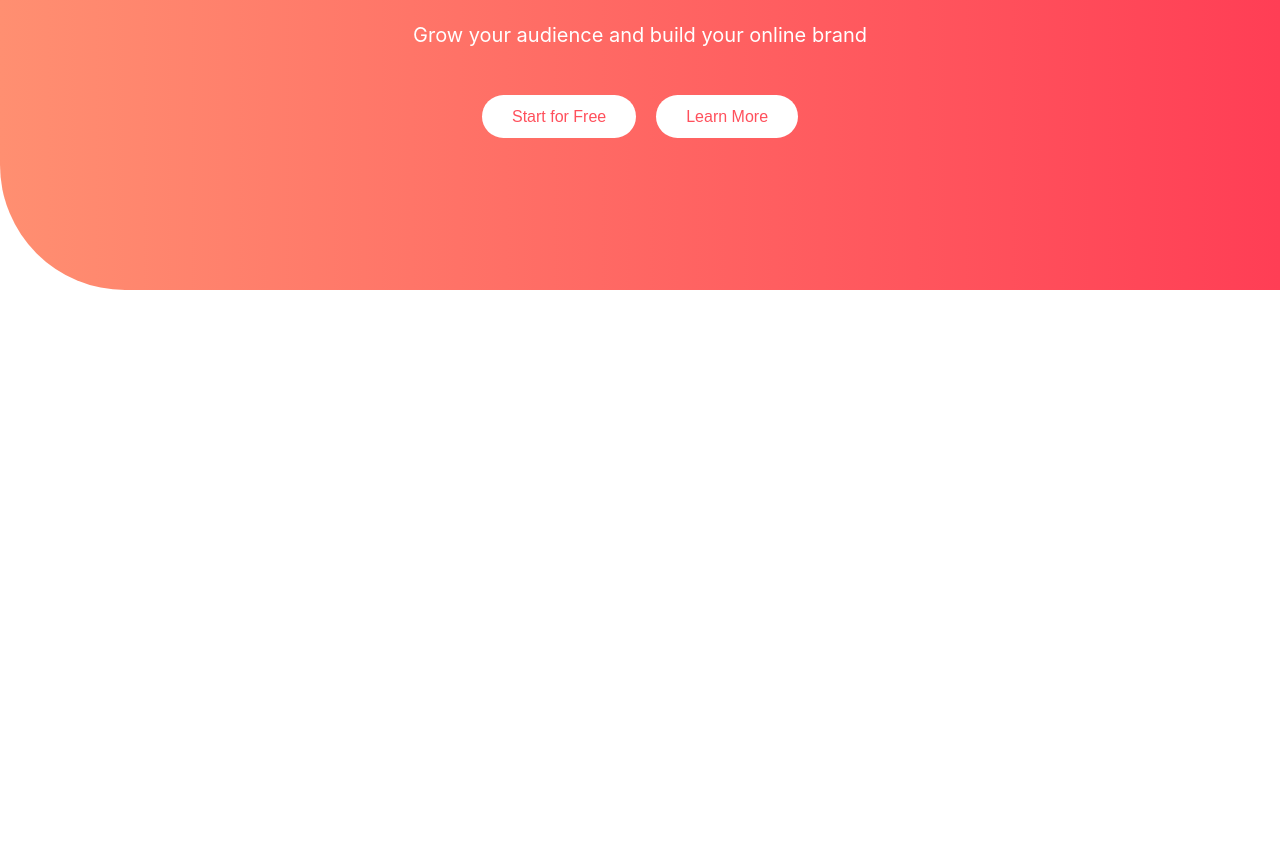
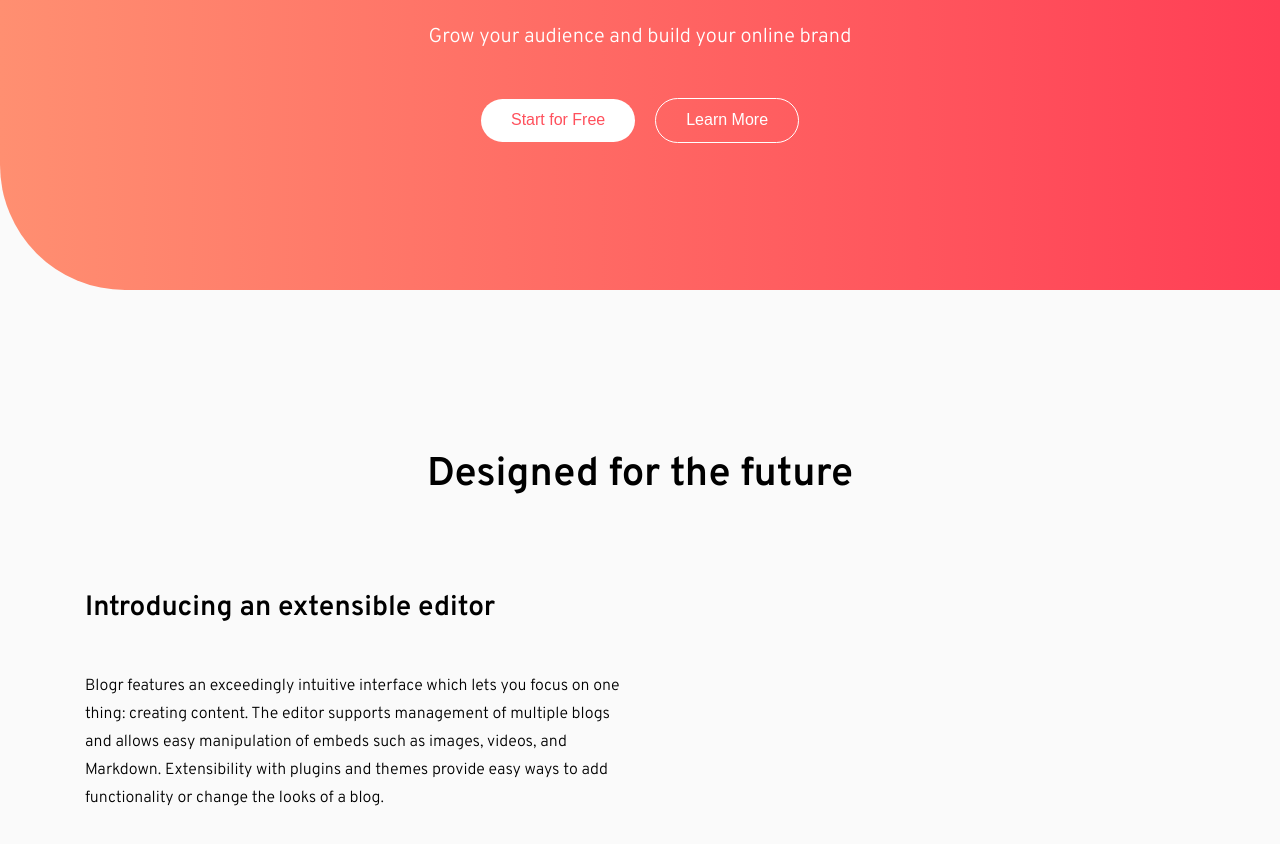
Before and after one commit to AntonCC/blogr, a React (Create React App) app: page / in a window 1280 px wide. Shown: the part 310-1154 px from the top of the page. Before the commit the page ends 800 px from the top, so only its background shows below. Built offline with nearby package versions, Linux system fonts and the light colour scheme.

Commit message:
Starting work on banner

```diff
--- a/public/index.html
+++ b/public/index.html
@@ -24,6 +24,8 @@
       work correctly both with client-side routing and a non-root public URL.
       Learn how to configure a non-root public URL by running `npm run build`.
     -->
+    <link rel="preconnect" href="https://fonts.gstatic.com">
+    <link href="https://fonts.googleapis.com/css2?family=Overpass:wght@300;600&display=swap" rel="stylesheet">
     <title>React App</title>
   </head>
   <body>
--- a/src/App.tsx
+++ b/src/App.tsx
@@ -9,7 +9,6 @@ const routes =[
 ]
 
 const App = () => {
-
   return (
     <div className="App">
       <Navbar />
--- /dev/null
+++ b/src/components/banner/banner.tsx
@@ -0,0 +1,26 @@
+import React from 'react'
+import { StyledBanner } from './styledBanner'
+import { Container } from '../../styledGeneral/styledGeneral'
+
+const Banner = () => {
+  return (
+    <StyledBanner>
+      <Container>
+        <h2>Designed for the future</h2>
+        <div className="content">
+          <div className="text">
+            <h4>Introducing an extensible editor</h4>
+            <p>
+              Blogr features an exceedingly intuitive interface which lets you focus on one thing: creating content. The editor supports management of multiple blogs and allows easy manipulation of embeds such as images, videos, and Markdown. Extensibility with plugins and themes provide easy ways to add functionality or change the looks of a blog.
+            </p>
+          </div>
+          <div className="img-container">
+
+          </div>
+        </div>
+      </Container>
+    </StyledBanner>
+  )
+}
+
+export default Banner;
--- /dev/null
+++ b/src/components/banner/styledBanner.tsx
@@ -0,0 +1,35 @@
+import styled from 'styled-components'
+
+export const StyledBanner = styled.div`
+  width: 100%;
+  padding: 16rem 0;
+  .general-container {
+    display: flex;
+    flex-direction: column;
+    justify-content: center;
+    align-items: center;
+    h2 {
+      font-size: 4rem;
+      margin-bottom: 9rem;
+      font-weight: 600;
+    }
+    .content {
+      width: 100%;
+      display: flex;
+      justify-content: flex-start;
+      align-items: center;
+      .text {
+        max-width: 540px;
+        h4 {
+          font-size: 2.8rem;
+          margin-bottom: 4.6rem;
+          font-weight: 600;
+        }
+        p {
+          font-size: 1.6rem;
+          line-height: 2.8rem;
+        }
+      }
+    }
+  }
+`
--- a/src/components/button/button.tsx
+++ b/src/components/button/button.tsx
@@ -1,7 +1,16 @@
 import React from 'react'
-import styled from 'styled-components'
+import styled, { css } from 'styled-components'
 
-const StyledButton = styled.button`
+interface Props {
+  inverse?: boolean,
+  children: React.ReactNode
+}
+
+interface ButtonProps {
+  inverse?: boolean
+}
+
+const StyledButton = styled.button<ButtonProps>`
   background: none;
   outline: none;
   border: none;
@@ -11,14 +20,24 @@ const StyledButton = styled.button`
   color: #FF505C;
   font-size: 1.6rem;
   margin: 0 1rem;
+  cursor: pointer;
+  transition: transform 65ms ease-in;
+  ${({ inverse }) =>
+    inverse &&
+      css`
+        border: 1px solid ${({ theme }) => theme.colors.white};
+        background: none;
+        color: ${({ theme }) => theme.colors.white};
+      `}
+  &:hover {
+    transform: scale(1.075)
+  }
 `
-interface Props {
-  children: React.ReactNode
-}
 
-const Button: React.FC<Props> = ({ children }) => {
+
+const Button: React.FC<Props> = ({ inverse, children }) => {
   return (
-    <StyledButton>
+    <StyledButton inverse={inverse}>
       { children }
     </StyledButton>
   )
--- a/src/components/landing/landing.tsx
+++ b/src/components/landing/landing.tsx
@@ -39,7 +39,7 @@ const Landing = () => {
         <p>Grow your audience and build your online brand</p>
         <div className="button-cta">
           <Button>Start for Free</Button>
-          <Button>Learn More</Button>
+          <Button inverse>Learn More</Button>
         </div>
       </div>
     </StyledLanding>
--- a/src/components/navbar/navbar.tsx
+++ b/src/components/navbar/navbar.tsx
@@ -57,7 +57,7 @@ const Navbar = () => {
       </div>
 
       <div className="cta-buttons">
-        <Button>Login</Button>
+        <Button inverse>Login</Button>
         <Button>Sign Up</Button>
       </div>
     </StyledNavbar>
--- a/src/pages/home/home.tsx
+++ b/src/pages/home/home.tsx
@@ -2,11 +2,13 @@ import React from 'react'
 import { Container } from '../../styledGeneral/styledGeneral'
 
 import Landing from '../../components/landing/landing'
+import Banner from '../../components/banner/banner'
 
 const Home = () => {
   return (
     <div>
       <Landing />
+      <Banner />
     </div>
   )
 }
--- a/src/styledGeneral/styledGeneral.tsx
+++ b/src/styledGeneral/styledGeneral.tsx
@@ -1,6 +1,8 @@
 import styled from 'styled-components'
 
-export const Container = styled.div`
+export const Container = styled.div.attrs(props => ({
+  className: 'general-container'
+}))`
   height: 100%;
   width: 90%;
   max-width: 1110px;
--- a/src/theme/globalStyles.tsx
+++ b/src/theme/globalStyles.tsx
@@ -9,12 +9,11 @@ const GlobalStyle = createGlobalStyle`
 
   html {
     font-size: 10px;
+    background: #FAFAFA;
   }
 
   body {
-    font-family: -apple-system, BlinkMacSystemFont, 'Segoe UI', 'Roboto', 'Oxygen',
-      'Ubuntu', 'Cantarell', 'Fira Sans', 'Droid Sans', 'Helvetica Neue',
-      sans-serif;
+    font-family: 'Overpass', sans-serif;
     -webkit-font-smoothing: antialiased;
     -moz-osx-font-smoothing: grayscale;
   }
```
